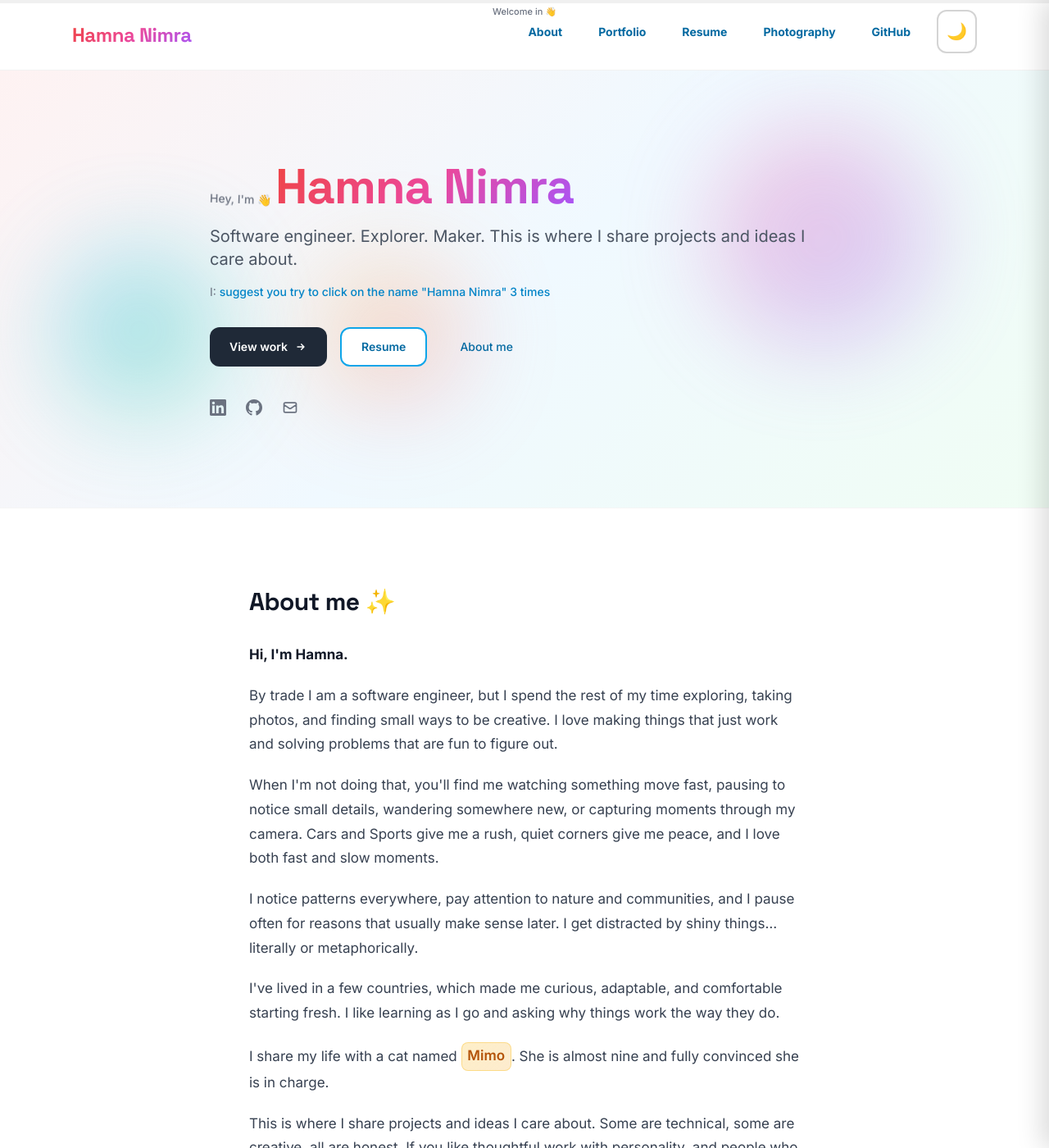
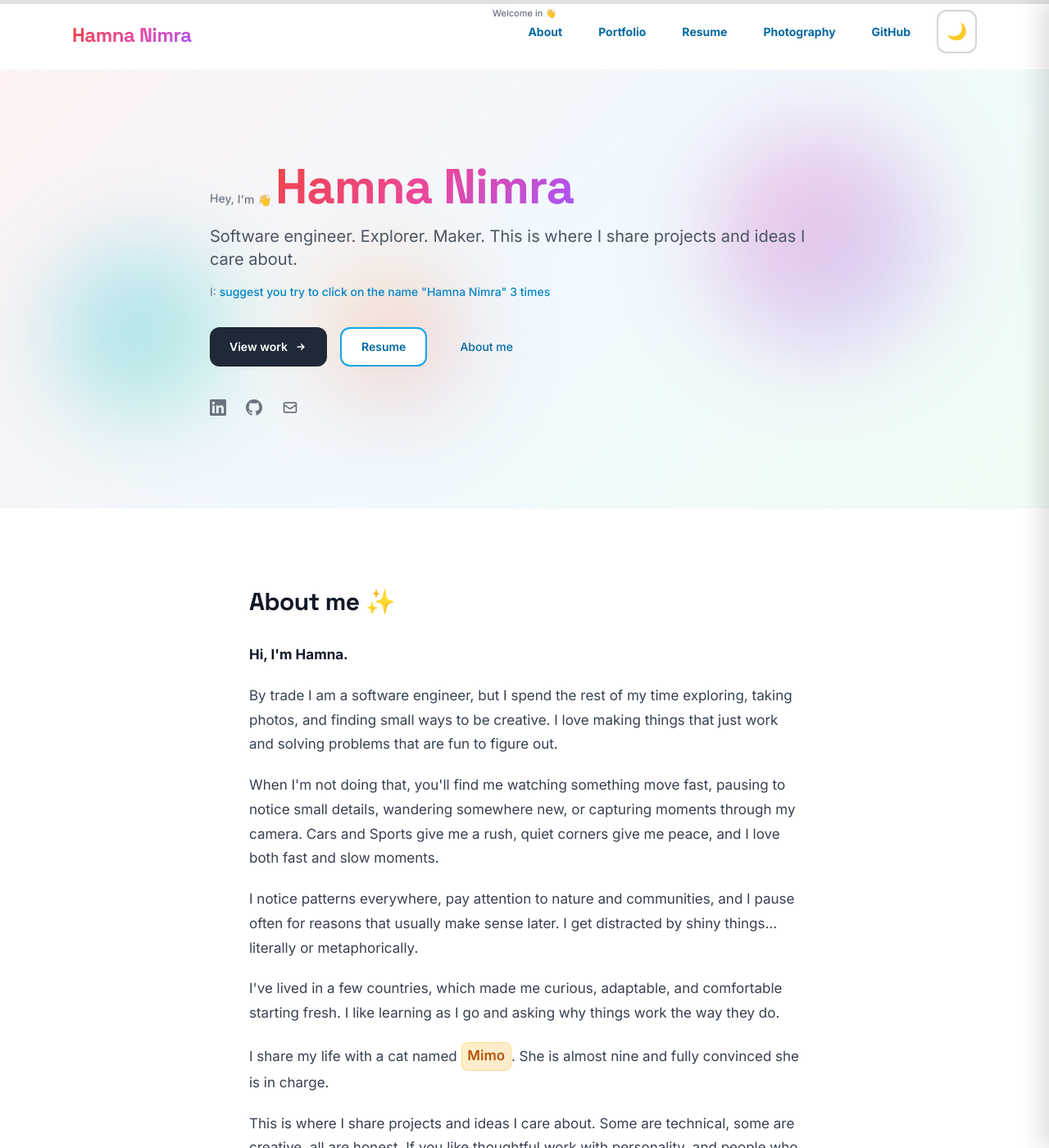
Before and after one commit to HamnaNimra/hamnanimra.github.io, a Jekyll site: the page built from index.html, in a window 1280 px wide and 1400 px high. Shown: the whole window at 82% size. Built offline with Jekyll 4.4.1, drawn with Linux system fonts in a browser that asks for light colours; nearby versions of some CDN libraries.

Commit message:
the progress bar should appear on the deployed site.

```diff
--- a/_layouts/base.html
+++ b/_layouts/base.html
@@ -632,33 +632,36 @@
       transition: opacity 0.25s ease;
     }
 
-    /* Scroll progress: chapter-style reading indicator (no-print, hidden when reduced motion) */
+    /* Scroll progress: chapter-style reading indicator (no-print; always visible, no animation when reduced motion) */
     .scroll-progress-wrap {
       position: fixed;
       top: 0;
       left: 0;
       right: 0;
-      height: 4px;
+      height: 5px;
       z-index: 60;
-      background: rgba(0, 0, 0, 0.06);
+      background: rgba(0, 0, 0, 0.12);
       pointer-events: none;
     }
     .dark .scroll-progress-wrap {
-      background: rgba(255, 255, 255, 0.08);
+      background: rgba(255, 255, 255, 0.12);
     }
     .scroll-progress-bar {
       height: 100%;
       width: 0%;
       background: linear-gradient(90deg, #ec4899, #a855f7, #0ea5e9);
-      border-radius: 0 2px 2px 0;
-      transition: width 0.15s ease-out;
+      border-radius: 0 3px 3px 0;
+      transition: width 0.2s ease-out;
     }
     .dark .scroll-progress-bar {
       background: linear-gradient(90deg, #f472b6, #c084fc, #38bdf8);
     }
+    @media (prefers-reduced-motion: reduce) {
+      .scroll-progress-bar { transition: none; }
+    }
     .scroll-progress-text {
       position: fixed;
-      top: 6px;
+      top: 8px;
       left: 50%;
       transform: translateX(-50%);
       z-index: 59;
@@ -673,10 +676,6 @@
     }
     @media (max-width: 640px) {
       .scroll-progress-text { display: none; }
-    }
-    @media (prefers-reduced-motion: reduce) {
-      .scroll-progress-wrap { display: none !important; }
-      .scroll-progress-text { display: none !important; }
     }
   </style>
   {% if page.layout == 'resume' %}
--- a/js/animations.js
+++ b/js/animations.js
@@ -169,10 +169,10 @@
       }
     });
 
-    // Scroll progress: chapter-style “how far through” indicator (throttled, respects reduced motion)
+    // Scroll progress: chapter-style “how far through” indicator (throttled; bar always runs, CSS removes transition when reduced motion)
     const progressBar = document.getElementById('scroll-progress-bar');
     const progressText = document.getElementById('scroll-progress-text');
-    if ((progressBar || progressText) && !prefersReducedMotion()) {
+    if (progressBar || progressText) {
       const getMessage = (pct) => {
         if (pct < 10) return "Welcome in 👋";
         if (pct < 25) return "Getting to know me...";
```
